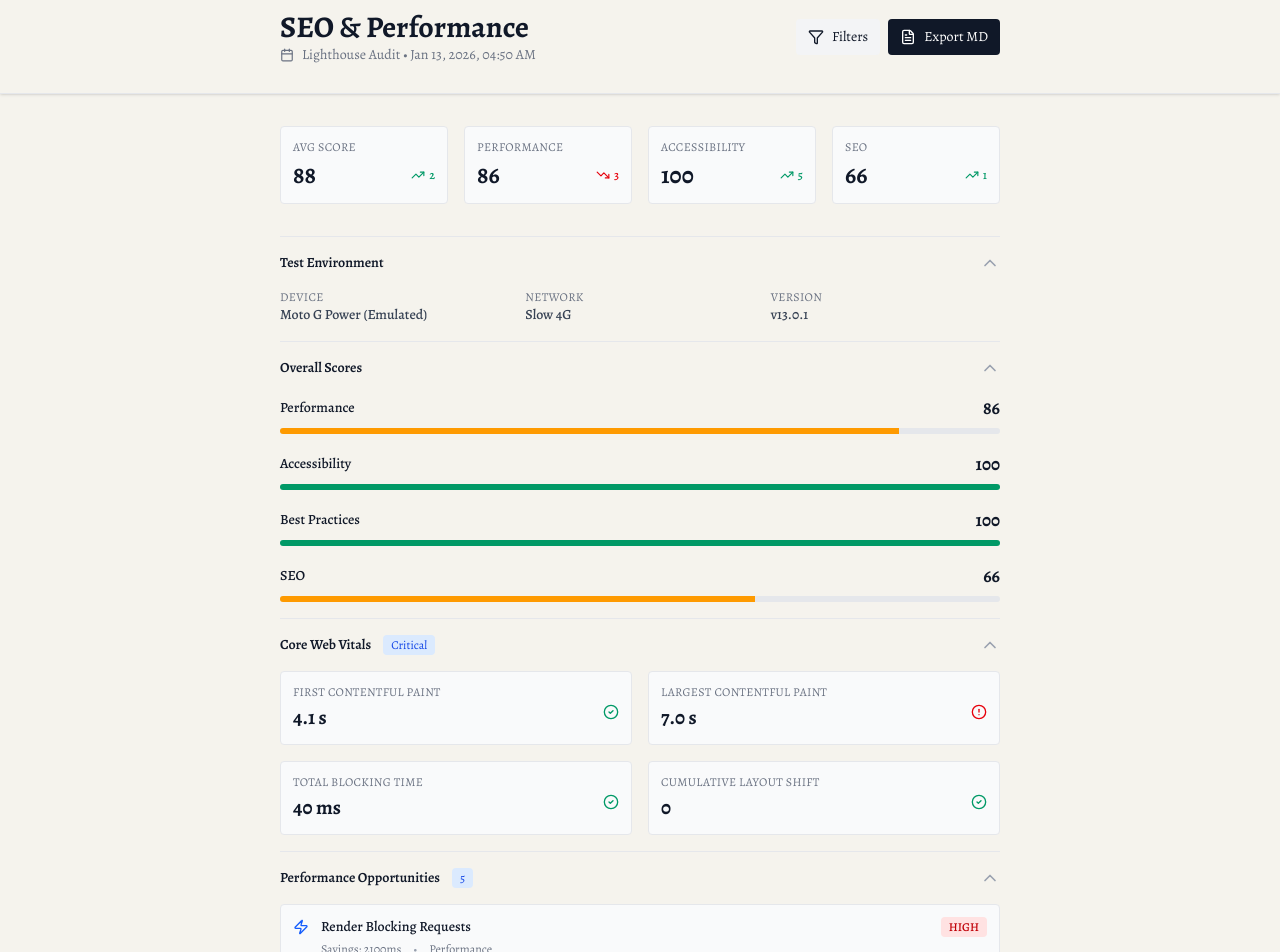
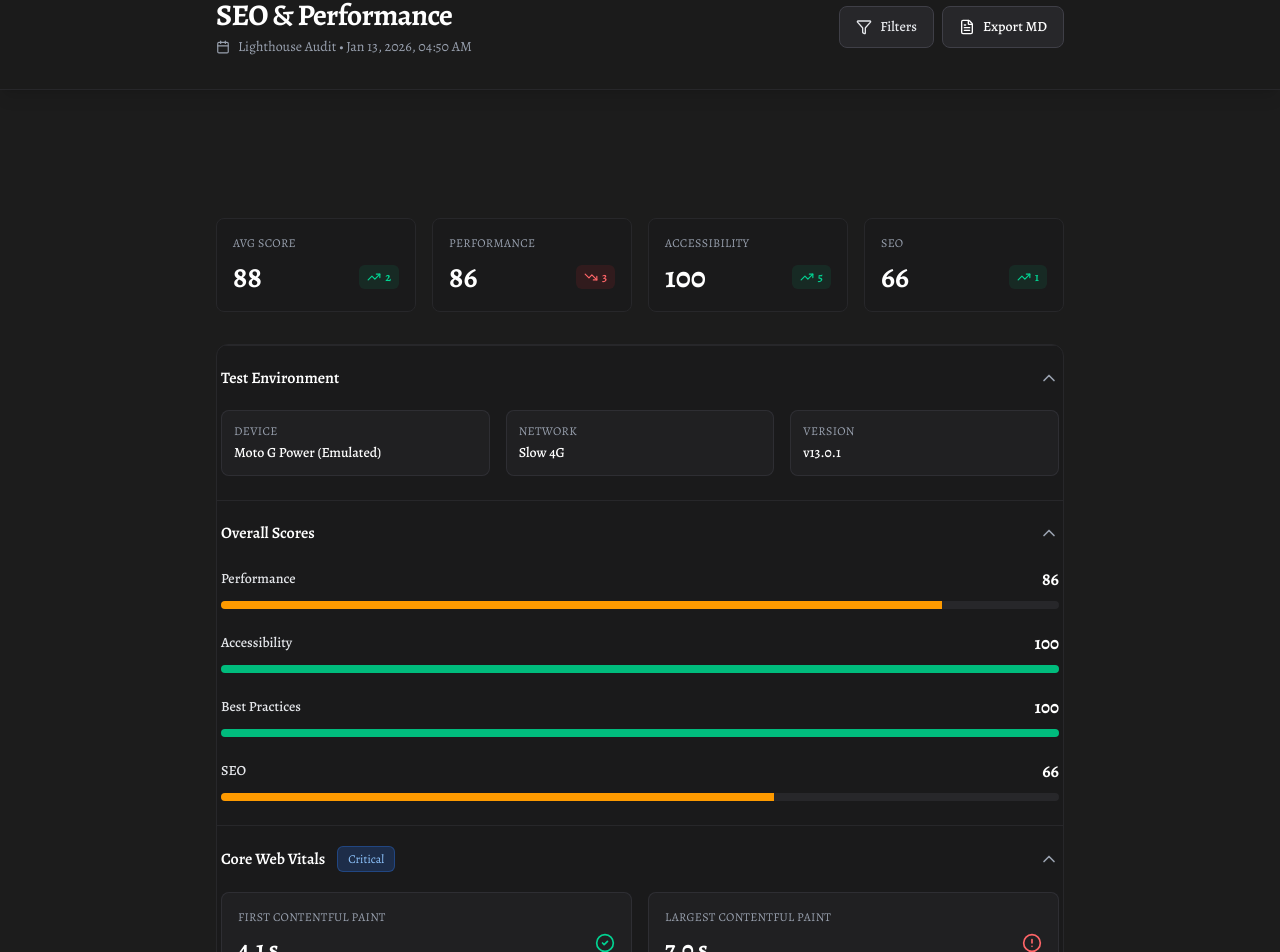
Before and after one commit to kinshukjainn/cloudkinshuk, a Next.js app: page /seo-insights in a window 1280 px wide. Shown: the part 103-1055 px from the top of the page. Built offline with nearby package versions, Linux system fonts and the light colour scheme.

Commit message:
style: update styles and colors for improved UI consistency across components

```diff
--- a/app/(blogs)/home-blog/page.tsx
+++ b/app/(blogs)/home-blog/page.tsx
@@ -310,8 +310,9 @@ const FilterPanel: React.FC<FilterPanelProps> = ({
       >
         <div className=" border border-gray-500 rounded-lg p-6">
           <div>
-            <label className="block text-sm font-medium text-black mb-3">
-              Tags {filters.tags.length > 0 && `(${filters.tags.length})`}
+            <label className="block text-sm font-medium text-white mb-3">
+              Filtering Tags{" "}
+              {filters.tags.length > 0 && `(${filters.tags.length})`}
             </label>
             <div className="max-h-48 overflow-y-auto">
               <div className="flex flex-wrap gap-2">
--- a/app/seo-insights/page.tsx
+++ b/app/seo-insights/page.tsx
@@ -112,21 +112,23 @@ const AUDIT_DATA = {
 // ============================================================================
 
 const getScoreColor = (score: number): string => {
-  if (score >= 90) return "bg-emerald-600";
+  if (score >= 90) return "bg-emerald-500";
   if (score >= 50) return "bg-amber-500";
   return "bg-red-500";
 };
 
 const getStatusColor = (status: VitalStatus): string => {
-  if (status === "good") return "text-emerald-600";
-  if (status === "needs-improvement") return "text-amber-600";
-  return "text-red-600";
+  if (status === "good") return "text-emerald-400";
+  if (status === "needs-improvement") return "text-amber-400";
+  return "text-red-400";
 };
 
 const getPriorityColor = (priority: Priority): string => {
-  if (priority === "high") return "bg-red-100 text-red-700";
-  if (priority === "medium") return "bg-amber-100 text-amber-700";
-  return "bg-blue-100 text-blue-700";
+  if (priority === "high")
+    return "bg-red-500/20 text-red-300 border border-red-500/30";
+  if (priority === "medium")
+    return "bg-amber-500/20 text-amber-300 border border-amber-500/30";
+  return "bg-blue-500/20 text-blue-300 border border-blue-500/30";
 };
 
 const formatDate = (dateString: string): string => {
@@ -232,14 +234,14 @@ interface ScoreBarProps {
 }
 
 const ScoreBar: React.FC<ScoreBarProps> = ({ score, label }) => (
-  <div className="space-y-1.5">
+  <div className="space-y-2">
     <div className="flex items-center justify-between">
-      <span className="text-sm font-medium text-gray-900">{label}</span>
-      <span className="text-lg font-bold text-gray-900">{score}</span>
+      <span className="text-sm font-medium text-gray-200">{label}</span>
+      <span className="text-lg font-bold text-white">{score}</span>
     </div>
-    <div className="h-1.5 bg-gray-200 rounded-full overflow-hidden">
+    <div className="h-2 bg-zinc-800 rounded-full overflow-hidden">
       <div
-        className={`h-full ${getScoreColor(score)}`}
+        className={`h-full ${getScoreColor(score)} transition-all duration-500`}
         style={{ width: `${score}%` }}
       />
     </div>
@@ -261,29 +263,29 @@ const CollapsibleSection: React.FC<CollapsibleSectionProps> = ({
   badge,
   children,
 }) => (
-  <div className="border-t border-gray-200">
+  <div className="border-t border-zinc-800">
     <button
       onClick={onToggle}
-      className="w-full py-4 flex items-center justify-between hover:bg-gray-50 transition-colors"
+      className="w-full py-5 flex items-center justify-between hover:bg-zinc-900/50 transition-colors px-1"
       aria-expanded={isExpanded}
       type="button"
     >
       <div className="flex items-center gap-3">
-        <h2 className="text-sm font-semibold text-gray-900">{title}</h2>
+        <h2 className="text-base font-semibold text-white">{title}</h2>
         {badge && (
-          <span className="px-2 py-0.5 text-xs bg-blue-100 text-blue-700 rounded">
+          <span className="px-2.5 py-1 text-xs bg-blue-500/20 text-blue-300 rounded-md border border-blue-500/30">
             {badge}
           </span>
         )}
       </div>
       <ChevronDown
-        className={`w-5 h-5 text-gray-400 transition-transform ${
+        className={`w-5 h-5 text-gray-400 transition-transform duration-200 ${
           isExpanded ? "rotate-180" : ""
         }`}
       />
     </button>
     {isExpanded && (
-      <div className="pb-4 space-y-4 text-gray-700">{children}</div>
+      <div className="pb-6 space-y-4 text-gray-300 px-1">{children}</div>
     )}
   </div>
 );
@@ -395,7 +397,7 @@ export default function SeoInsights() {
   // ========================================================================
 
   return (
-    <div className="min-h-screen bg-[#f5f3ed] pt-20 sm:pt-24">
+    <div className="min-h-screen bg-[#1c1c1c]">
       <Header
         date={formattedDate}
         showFilters={showFilters}
@@ -407,7 +409,7 @@ export default function SeoInsights() {
         onExportMarkdown={handleExportMarkdown}
       />
 
-      <main className="max-w-3xl mx-auto px-4 sm:px-6 py-8">
+      <main className="max-w-4xl mx-auto px-4 sm:px-6 py-8 pt-32">
         {/* Quick Stats */}
         <div className="grid grid-cols-2 sm:grid-cols-4 gap-4 mb-8">
           <StatCard label="Avg Score" value={avgScore} trend={2} />
@@ -426,18 +428,18 @@ export default function SeoInsights() {
 
         {/* Active Filters Info */}
         {hasActiveFilters && (
-          <div className="mb-6 p-4 bg-blue-50 border border-blue-200 rounded-lg">
+          <div className="mb-6 p-4 bg-blue-500/10 border border-blue-500/30 rounded-lg">
             <div className="flex items-center justify-between gap-3">
               <div className="flex items-center gap-2 flex-1">
-                <Filter className="w-4 h-4 text-blue-600 flex-shrink-0" />
-                <span className="text-sm font-medium text-blue-900">
+                <Filter className="w-4 h-4 text-blue-300 flex-shrink-0" />
+                <span className="text-sm font-medium text-blue-200">
                   Showing {filteredOpportunities.length} of{" "}
                   {AUDIT_DATA.insights.performanceImprovements.length} items
                 </span>
               </div>
               <button
                 onClick={handleResetFilters}
-                className="text-sm text-blue-600 hover:text-blue-800 font-medium whitespace-nowrap"
+                className="text-sm text-blue-400 hover:text-blue-300 font-medium whitespace-nowrap transition-colors"
                 type="button"
               >
                 Clear All
@@ -446,34 +448,36 @@ export default function SeoInsights() {
           </div>
         )}
 
+        {/* Main Content Card */}
+        <div className="bg-zinc-900/50 border border-zinc-800 rounded-xl overflow-hidden">
           {/* Environment */}
           <CollapsibleSection
             title="Test Environment"
             isExpanded={expanded.environment}
             onToggle={() => toggleSection("environment")}
           >
-          <div className="grid grid-cols-2 sm:grid-cols-3 gap-4 text-sm">
-            <div>
-              <p className="text-gray-500 text-xs uppercase tracking-wide">
+            <div className="grid grid-cols-1 sm:grid-cols-3 gap-4 text-sm">
+              <div className="p-3 bg-zinc-800/50 rounded-lg border border-zinc-700/50">
+                <p className="text-gray-400 text-xs uppercase tracking-wide mb-1">
                   Device
                 </p>
-              <p className="font-medium">
+                <p className="font-medium text-white">
                   {AUDIT_DATA.auditMeta.environment.device}
                 </p>
               </div>
-            <div>
-              <p className="text-gray-500 text-xs uppercase tracking-wide">
+              <div className="p-3 bg-zinc-800/50 rounded-lg border border-zinc-700/50">
+                <p className="text-gray-400 text-xs uppercase tracking-wide mb-1">
                   Network
                 </p>
-              <p className="font-medium">
+                <p className="font-medium text-white">
                   {AUDIT_DATA.auditMeta.environment.network}
                 </p>
               </div>
-            <div>
-              <p className="text-gray-500 text-xs uppercase tracking-wide">
+              <div className="p-3 bg-zinc-800/50 rounded-lg border border-zinc-700/50">
+                <p className="text-gray-400 text-xs uppercase tracking-wide mb-1">
                   Version
                 </p>
-              <p className="font-medium">
+                <p className="font-medium text-white">
                   v{AUDIT_DATA.auditMeta.environment.lighthouseVersion}
                 </p>
               </div>
@@ -486,7 +490,7 @@ export default function SeoInsights() {
             isExpanded={expanded.scores}
             onToggle={() => toggleSection("scores")}
           >
-          <div className="space-y-4">
+            <div className="space-y-5">
               <ScoreBar
                 score={AUDIT_DATA.scores.performance}
                 label="Performance"
@@ -525,8 +529,8 @@ export default function SeoInsights() {
             badge={`${filteredOpportunities.length}`}
           >
             {filteredOpportunities.length === 0 ? (
-            <div className="text-center py-8 text-gray-500">
-              <Filter className="w-12 h-12 mx-auto mb-3 text-gray-300" />
+              <div className="text-center py-12 text-gray-400">
+                <Filter className="w-12 h-12 mx-auto mb-3 text-gray-600" />
                 <p className="text-sm">
                   No opportunities match your current filters
                 </p>
@@ -539,6 +543,7 @@ export default function SeoInsights() {
               </div>
             )}
           </CollapsibleSection>
+        </div>
       </main>
     </div>
   );
@@ -561,10 +566,10 @@ const FilterPanel: React.FC<FilterPanelProps> = ({
   hasActiveFilters,
   onResetFilters,
 }) => (
-  <div className="space-y-3 p-4 bg-gray-50 rounded-lg border border-gray-200">
+  <div className="space-y-3 p-4 bg-zinc-900/80 rounded-lg border border-zinc-700/50 backdrop-blur-sm">
     <div className="flex items-center gap-2 mb-3">
-      <Filter className="w-4 h-4 text-gray-600" />
-      <h3 className="text-sm font-semibold text-gray-900">Filter Options</h3>
+      <Filter className="w-4 h-4 text-gray-300" />
+      <h3 className="text-sm font-semibold text-white">Filter Options</h3>
     </div>
 
     <div className="grid grid-cols-1 sm:grid-cols-2 gap-3">
@@ -572,7 +577,7 @@ const FilterPanel: React.FC<FilterPanelProps> = ({
       <div>
         <label
           htmlFor="priority-filter"
-          className="block text-xs font-medium text-gray-700 mb-1"
+          className="block text-xs font-medium text-gray-300 mb-2"
         >
           Priority Level
         </label>
@@ -584,7 +589,7 @@ const FilterPanel: React.FC<FilterPanelProps> = ({
               priority: e.target.value as Priority | "all",
             })
           }
-          className="w-full px-3 py-2 text-sm  border border-gray-300 rounded focus:outline-none focus:ring-2 focus:ring-blue-500"
+          className="w-full bg-zinc-800 text-white px-3 py-2.5 text-sm border border-zinc-700 rounded-lg focus:outline-none focus:ring-2 focus:ring-blue-500 focus:border-transparent transition-all"
         >
           <option value="all">All Priorities</option>
           <option value="high">High Priority</option>
@@ -597,7 +602,7 @@ const FilterPanel: React.FC<FilterPanelProps> = ({
       <div>
         <label
           htmlFor="category-filter"
-          className="block text-xs font-medium text-gray-700 mb-1"
+          className="block text-xs font-medium text-gray-300 mb-2"
         >
           Category
         </label>
@@ -609,7 +614,7 @@ const FilterPanel: React.FC<FilterPanelProps> = ({
               category: e.target.value as Category | "all",
             })
           }
-          className="w-full px-3 py-2 text-sm  border border-gray-300 rounded focus:outline-none focus:ring-2 focus:ring-blue-500"
+          className="w-full bg-zinc-800 text-white px-3 py-2.5 text-sm border border-zinc-700 rounded-lg focus:outline-none focus:ring-2 focus:ring-blue-500 focus:border-transparent transition-all"
         >
           <option value="all">All Categories</option>
           <option value="performance">Performance</option>
@@ -622,7 +627,7 @@ const FilterPanel: React.FC<FilterPanelProps> = ({
     {hasActiveFilters && (
       <button
         onClick={onResetFilters}
-        className="w-full py-2 text-sm text-blue-600 hover:text-blue-800 font-medium bg-blue-50 hover:bg-blue-100 rounded transition-colors"
+        className="w-full py-2.5 text-sm text-white font-medium bg-zinc-800 hover:bg-zinc-700 rounded-lg transition-colors border border-zinc-700"
         type="button"
       >
         Reset All Filters
@@ -656,14 +661,14 @@ const Header: React.FC<HeaderProps> = ({
   onResetFilters,
   onExportMarkdown,
 }) => (
-  <header className="top-0 left-0 right-0  border-b border-gray-200 z-40 shadow-sm">
-    <div className="max-w-3xl mx-auto px-4 sm:px-6 py-4">
+  <header className=" pt-20  top-0 left-0 right-0 bg-[#1c1c1c]/95 backdrop-blur-md border-b border-zinc-800 z-40 shadow-lg">
+    <div className="max-w-4xl mx-auto px-4 sm:px-6 py-5">
       <div className="flex flex-col sm:flex-row sm:items-center sm:justify-between gap-3 mb-3">
         <div>
-          <h1 className="text-2xl sm:text-3xl font-bold text-gray-900">
+          <h1 className="text-2xl sm:text-3xl font-bold text-white tracking-tight">
             SEO & Performance
           </h1>
-          <p className="text-sm text-gray-500 flex items-center gap-2">
+          <p className="text-sm text-gray-400 flex items-center gap-2 mt-1">
             <Calendar className="w-3.5 h-3.5" />
             Lighthouse Audit • {date}
           </p>
@@ -671,10 +676,10 @@ const Header: React.FC<HeaderProps> = ({
         <div className="flex gap-2">
           <button
             onClick={() => onToggleFilters(!showFilters)}
-            className={`flex items-center gap-2 px-3 py-2 text-sm rounded transition-colors relative ${
+            className={`flex items-center gap-2 px-4 py-2.5 text-sm rounded-lg transition-all relative font-medium ${
               showFilters
-                ? "bg-blue-600 text-white hover:bg-blue-700"
-                : "bg-gray-100 text-gray-900 hover:bg-gray-200"
+                ? "bg-blue-600 text-white hover:bg-blue-700 shadow-lg shadow-blue-600/30"
+                : "bg-zinc-800 text-gray-200 hover:bg-zinc-700 border border-zinc-700"
             }`}
             type="button"
             aria-pressed={showFilters}
@@ -683,12 +688,12 @@ const Header: React.FC<HeaderProps> = ({
             <Filter className="w-4 h-4" />
             <span className="hidden sm:inline">Filters</span>
             {hasActiveFilters && (
-              <span className="absolute -top-1 -right-1 w-2 h-2 bg-red-500 rounded-full" />
+              <span className="absolute -top-1 -right-1 w-2.5 h-2.5 bg-red-500 rounded-full ring-2 ring-[#1c1c1c]" />
             )}
           </button>
           <button
             onClick={onExportMarkdown}
-            className="flex items-center gap-2 px-3 py-2 bg-gray-900 text-white text-sm rounded hover:bg-gray-800 transition-colors"
+            className="flex items-center gap-2 px-4 py-2.5 bg-zinc-800 border border-zinc-700 text-white text-sm rounded-lg hover:bg-zinc-700 transition-all font-medium"
             type="button"
             aria-label="Export as Markdown"
           >
@@ -721,14 +726,18 @@ interface StatCardProps {
 }
 
 const StatCard: React.FC<StatCardProps> = ({ label, value, trend }) => (
-  <div className="p-3 bg-gray-50 rounded border border-gray-200">
-    <p className="text-xs text-gray-500 uppercase tracking-wide">{label}</p>
-    <div className="flex items-center justify-between mt-1">
-      <p className="text-2xl font-bold text-gray-900">{value}</p>
+  <div className="p-4 bg-zinc-900/50 rounded-lg border border-zinc-800 hover:border-zinc-700 transition-all">
+    <p className="text-xs text-gray-400 uppercase tracking-wide mb-2">
+      {label}
+    </p>
+    <div className="flex items-center justify-between">
+      <p className="text-3xl font-bold text-white">{value}</p>
       {trend !== undefined && (
         <div
-          className={`flex items-center gap-1 text-xs font-medium ${
-            trend > 0 ? "text-emerald-600" : "text-red-600"
+          className={`flex items-center gap-1 text-xs font-semibold px-2 py-1 rounded-md ${
+            trend > 0
+              ? "text-emerald-400 bg-emerald-500/10"
+              : "text-red-400 bg-red-500/10"
           }`}
         >
           {trend > 0 ? (
@@ -756,17 +765,17 @@ interface VitalCardProps {
 }
 
 const getStatusIcon = (status: VitalStatus) => {
-  if (status === "good") return <CheckCircle2 className="w-4 h-4" />;
-  return <AlertCircle className="w-4 h-4" />;
+  if (status === "good") return <CheckCircle2 className="w-5 h-5" />;
+  return <AlertCircle className="w-5 h-5" />;
 };
 
 const VitalCard: React.FC<VitalCardProps> = ({ vital }) => (
-  <div className="p-3 bg-gray-50 rounded border border-gray-200">
-    <p className="text-xs text-gray-500 uppercase tracking-wide mb-1">
+  <div className="p-4 bg-zinc-800/50 rounded-lg border border-zinc-700/50 hover:border-zinc-600 transition-all">
+    <p className="text-xs text-gray-400 uppercase tracking-wide mb-2">
       {vital.label}
     </p>
     <div className="flex items-start justify-between">
-      <p className="text-xl font-bold text-gray-900">{vital.value}</p>
+      <p className="text-2xl font-bold text-white">{vital.value}</p>
       <div className={getStatusColor(vital.status)} aria-hidden="true">
         {getStatusIcon(vital.status)}
       </div>
@@ -788,23 +797,26 @@ interface OpportunityItemProps {
 }
 
 const OpportunityItem: React.FC<OpportunityItemProps> = ({ item }) => (
-  <div className="flex items-start gap-3 p-3 bg-gray-50 rounded border border-gray-200 hover:border-gray-300 transition-colors">
+  <div className="flex items-start gap-3 p-4 bg-zinc-800/30 rounded-lg border border-zinc-700/50 hover:border-zinc-600 hover:bg-zinc-800/50 transition-all">
     <Zap
-      className="w-4 h-4 text-blue-600 mt-0.5 flex-shrink-0"
+      className="w-5 h-5 text-blue-400 mt-0.5 flex-shrink-0"
       aria-hidden="true"
     />
     <div className="flex-1 min-w-0">
-      <p className="text-sm font-medium text-gray-900">{item.title}</p>
-      <div className="flex items-center gap-3 mt-1">
-        <p className="text-xs text-gray-500">Savings: {item.savings}</p>
-        <span className="text-xs text-gray-400" aria-hidden="true">
+      <p className="text-sm font-medium text-white mb-2">{item.title}</p>
+      <div className="flex items-center gap-3 text-xs text-gray-400">
+        <span>
+          Savings:{" "}
+          <span className="text-gray-300 font-medium">{item.savings}</span>
+        </span>
+        <span className="text-zinc-600" aria-hidden="true">
           •
         </span>
-        <p className="text-xs text-gray-500 capitalize">{item.category}</p>
+        <span className="capitalize">{item.category}</span>
       </div>
     </div>
     <span
-      className={`px-2 py-0.5 text-xs rounded font-medium whitespace-nowrap ${getPriorityColor(item.priority)}`}
+      className={`px-3 py-1.5 text-xs rounded-md font-semibold whitespace-nowrap ${getPriorityColor(item.priority)}`}
     >
       {item.priority.toUpperCase()}
     </span>
```
Lines whose indentation alone changed are shown as unchanged.
